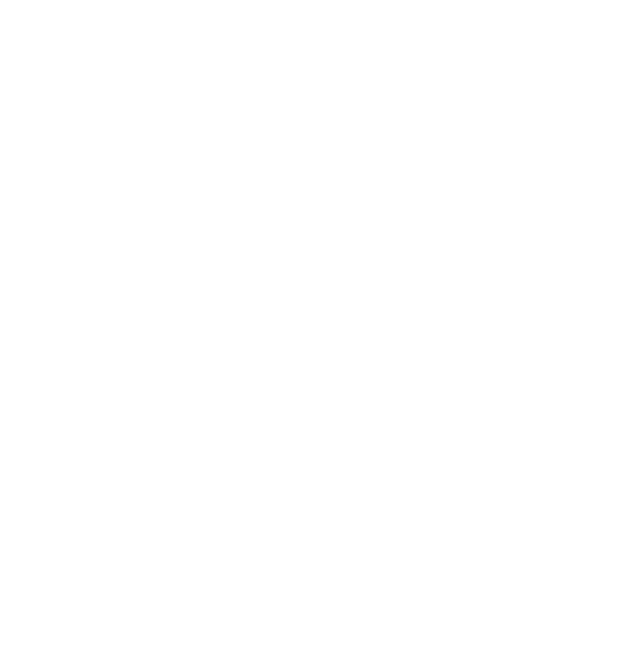
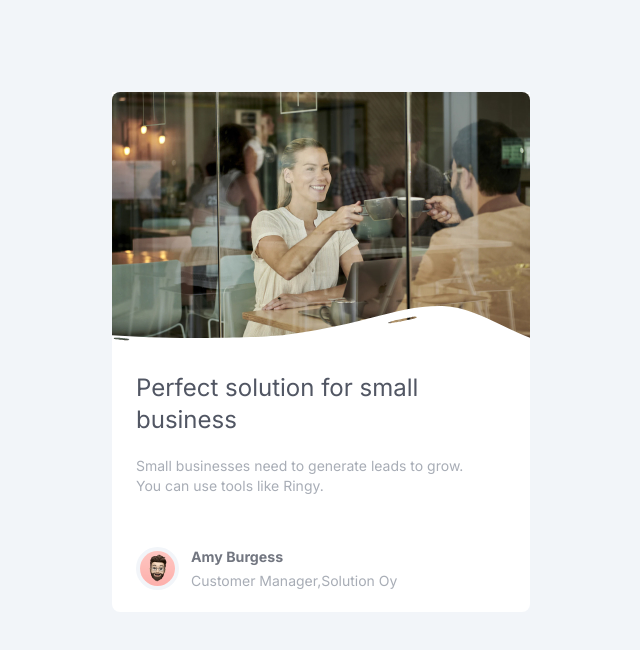
Before and after one commit to Khabbab800118/Business-blog-card-starter-master, a plain HTML site: page index.html in a window 1280 px wide. Shown: the whole page, without its empty margins (319-959 px from the left). Drawn offline with nearby package versions, Linux system fonts and the light colour scheme.

Commit message:
final done commit

```diff
--- a/index.html
+++ b/index.html
@@ -8,10 +8,38 @@
     <link rel="shortcut icon" href="./resources/favicon.ico" type="image/x-icon">
     <!-- tailwind cdn -->
     <script src="https://cdn.jsdelivr.net/npm/@tailwindcss/browser@4"></script>
+    <!-- google fonts -->
+    <style>
+        @import url('https://fonts.googleapis.com/css2?family=Inter:ital,opsz,wght@0,14..32,100..900;1,14..32,100..900&family=Noto+Serif:ital,wght@0,100..900;1,100..900&display=swap');
+    </style>
+    <!-- css -->
+    <style>
+        .inter {
+            font-family: "Inter", sans-serif;
+        }
+    </style>
 </head>
 
-<body>
-
+<body class="mt-40 px-2 lg:flex lg:flex-col lg:items-center lg:text-start lg:mt-23 bg-[#F2F5F9]">
+    <div class="bg-white rounded-b-lg">
+        <!-- images -->
+        <img src="./resources/hero-image-1.jpg" alt="" class="rounded-t-lg">
+        <img src="./resources/white-overlay.svg" alt="" class="absolute top-90 lg:top-76.5">
+        <!-- title -->
+         <p class="pl-6 inter text-2xl text-[#515663]">Perfect solution for small <br> business</p>
+        <!-- description -->
+        <p class="mt-5 mb-12 pl-6 inter text-sm text-[#A8ADB6]">Small businesses need to generate leads to grow.<br>You can use
+            tools like Ringy.</p>
+        <!-- review section -->
+        <section class="flex pl-6 items-center gap-3 pb-5">
+            <img src="./resources/avatar-image-business-card.png" alt=""
+                class="h-[43px] w-[43px] lg:h-[43px] lg:w-[43px] border-4 border-[#F2F5F9] rounded-[100%]">
+            <div>
+                <span class="inter font-bold text-[#727680] text-[14.2px]">Amy Burgess</span><br>
+                <span class="inter text-sm text-[#A8ADB6]">Customer Manager,Solution Oy</span>
+            </div>
+        </section>
+    </div>
 </body>
 
 </html>
```
Also changed, not shown: design/Desktop_1350px.png (renamed from design/Desktop_1350px.jpg).
